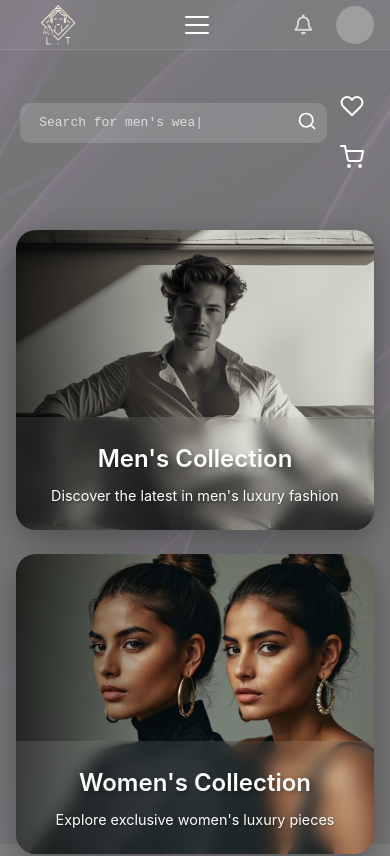
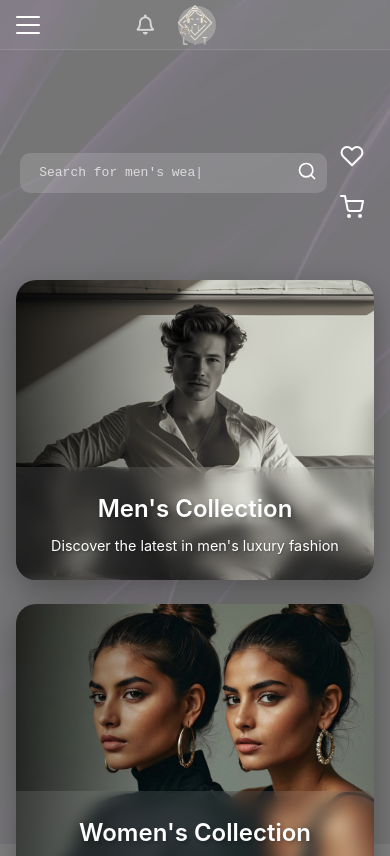
Before and after one commit to luxuryintaste-LIT/lit-ecommerce-backend, a React (Vite) app: page / in a window 390 px wide. Shown: the top 856 px of the page. Built offline with nearby package versions, Linux system fonts and the light colour scheme; grey boxes are pictures that could not be loaded.

Commit message:
fixed navbar in mobile devices

```diff
--- a/src/styles/Navbar.css
+++ b/src/styles/Navbar.css
@@ -283,10 +283,20 @@
   .navbar {
     padding: 0.75rem 1rem;
     height: 50px;
+    position: relative;
+  }
+
+  .navbar-left {
+    position: absolute;
+    left: 50%;
+    transform: translateX(-50%);
+    width: auto;
   }
 
   .mobile-menu-btn {
     display: block;
+    position: absolute;
+    left: 1rem;
   }
 
   .nav-links {
```
